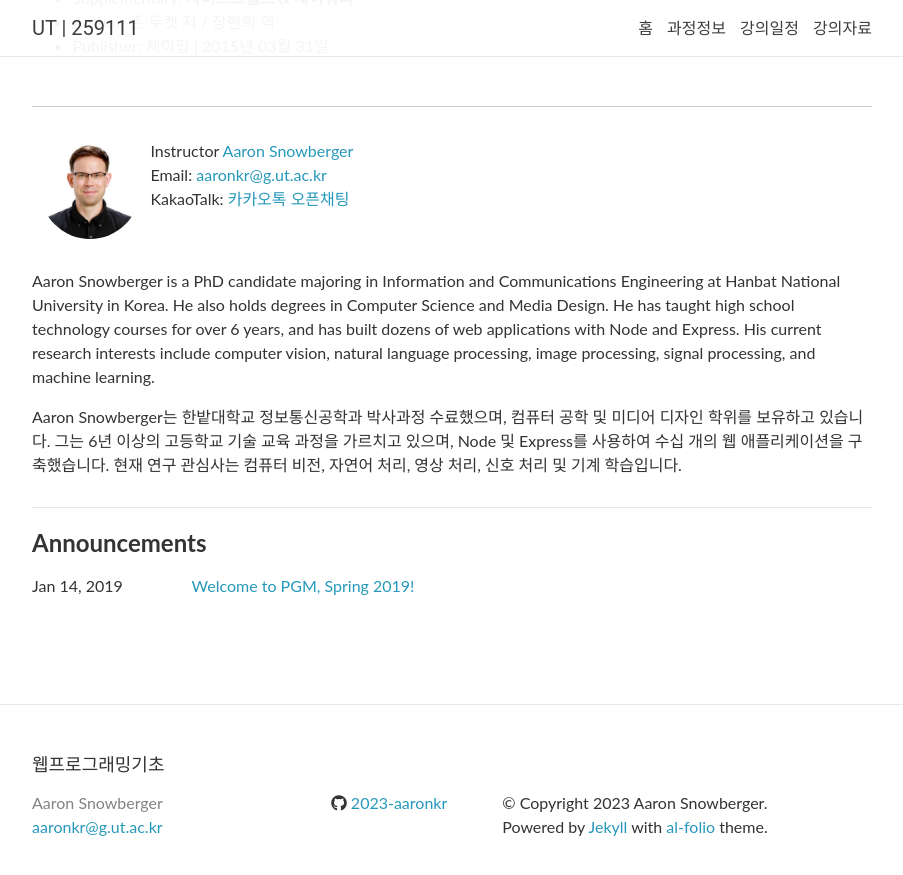
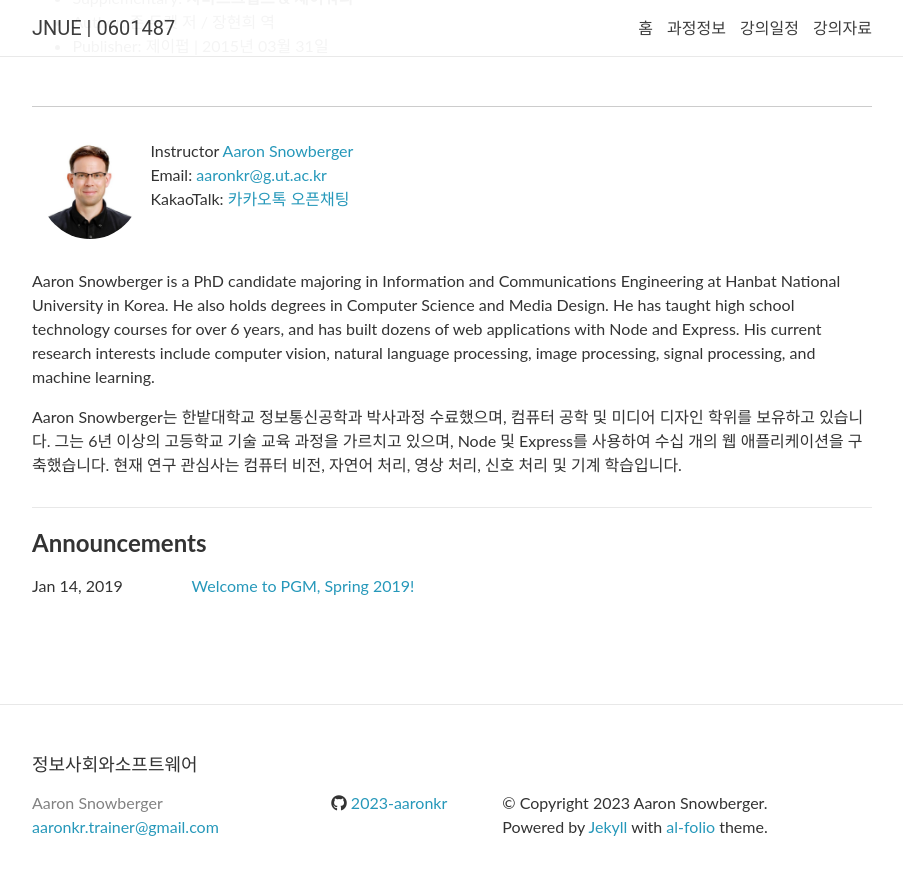
Before and after one commit to 2023-aaronkr/jnue-iss, a Jekyll site: the page built from _pages/about.md, in a window 1280 px wide and 900 px high, scrolled down 1714 px. Shown: the top 875 px of the window, without its empty margins (188-1091 px from the left). Built offline with Jekyll 4.4.1, drawn with Linux system fonts in a browser that asks for light colours; nearby versions of some CDN libraries; comment, search, counter and statistics services are not loaded.

Commit message:
Update config

```diff
--- a/_config.yml
+++ b/_config.yml
@@ -2,16 +2,16 @@
 # Site settings
 # -----------------------------------------------------------------------------
 author: Aaron Snowberger
-name: UT | 259111
-title: 웹프로그래밍기초
-email: aaronkr@g.ut.ac.kr
+name: JNUE | 0601487
+title: 정보사회와소프트웨어
+email: aaronkr.trainer@gmail.com
 description: >
-  259111 - 웹프로그래밍기초 - 교통대학교 - 2023년 2학기
+  0601487 - 정보사회와소프트웨어 - 전주교육대학교 - 2023년 2학기
 footer_text: >
   Powered by <a href="http://jekyllrb.com/" target="_blank">Jekyll</a> with <a href="https://github.com/alshedivat/al-folio">al-folio</a> theme.
 
 url: https://2023-aaronkr.github.io # the base hostname & protocol for your site
-baseurl: /ut-web/ # the subpath of your site, e.g. /blog/
+baseurl: /jnue-iss/ # the subpath of your site, e.g. /blog/
 
 # -----------------------------------------------------------------------------
 # Social integration
```
